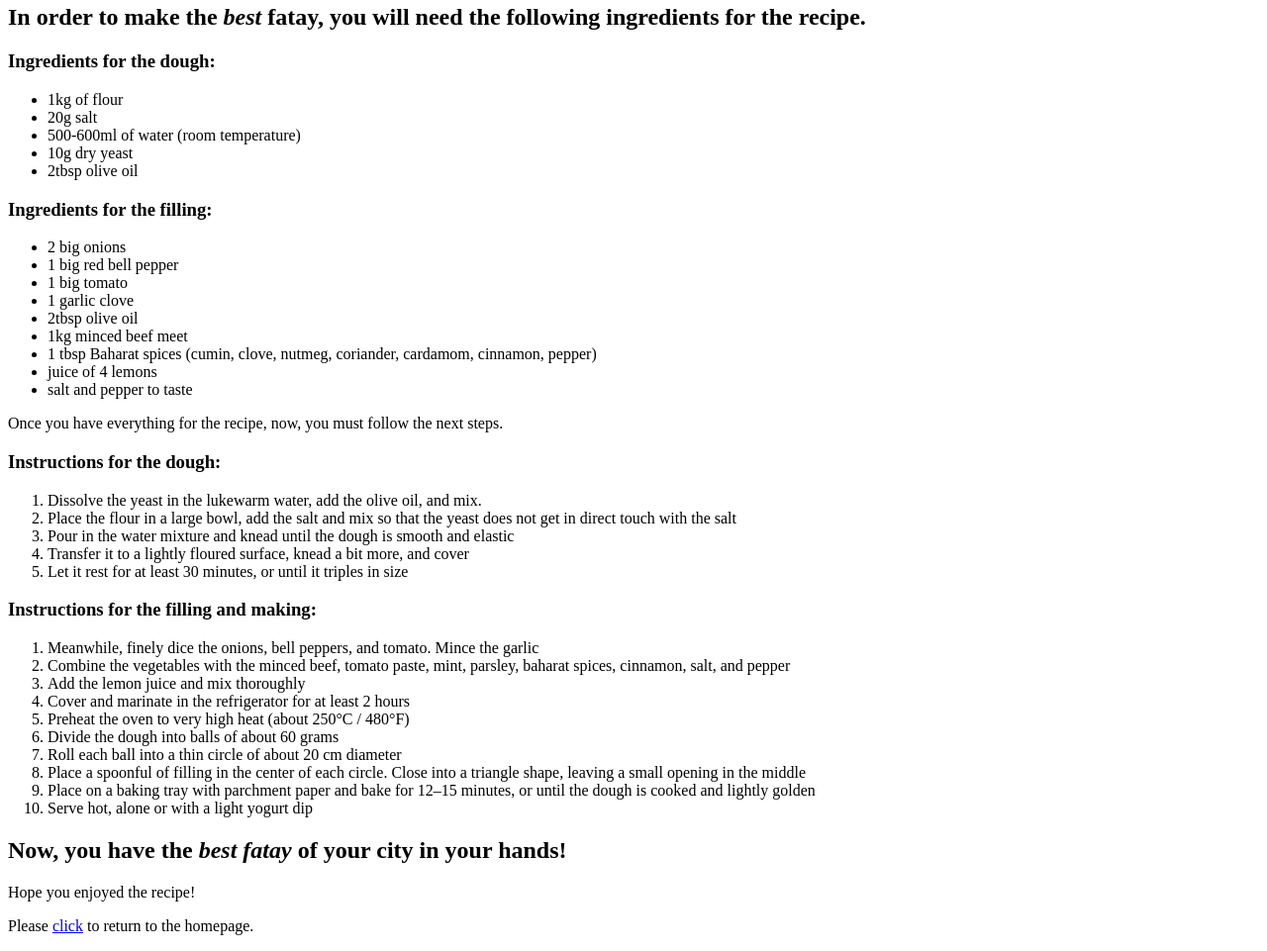
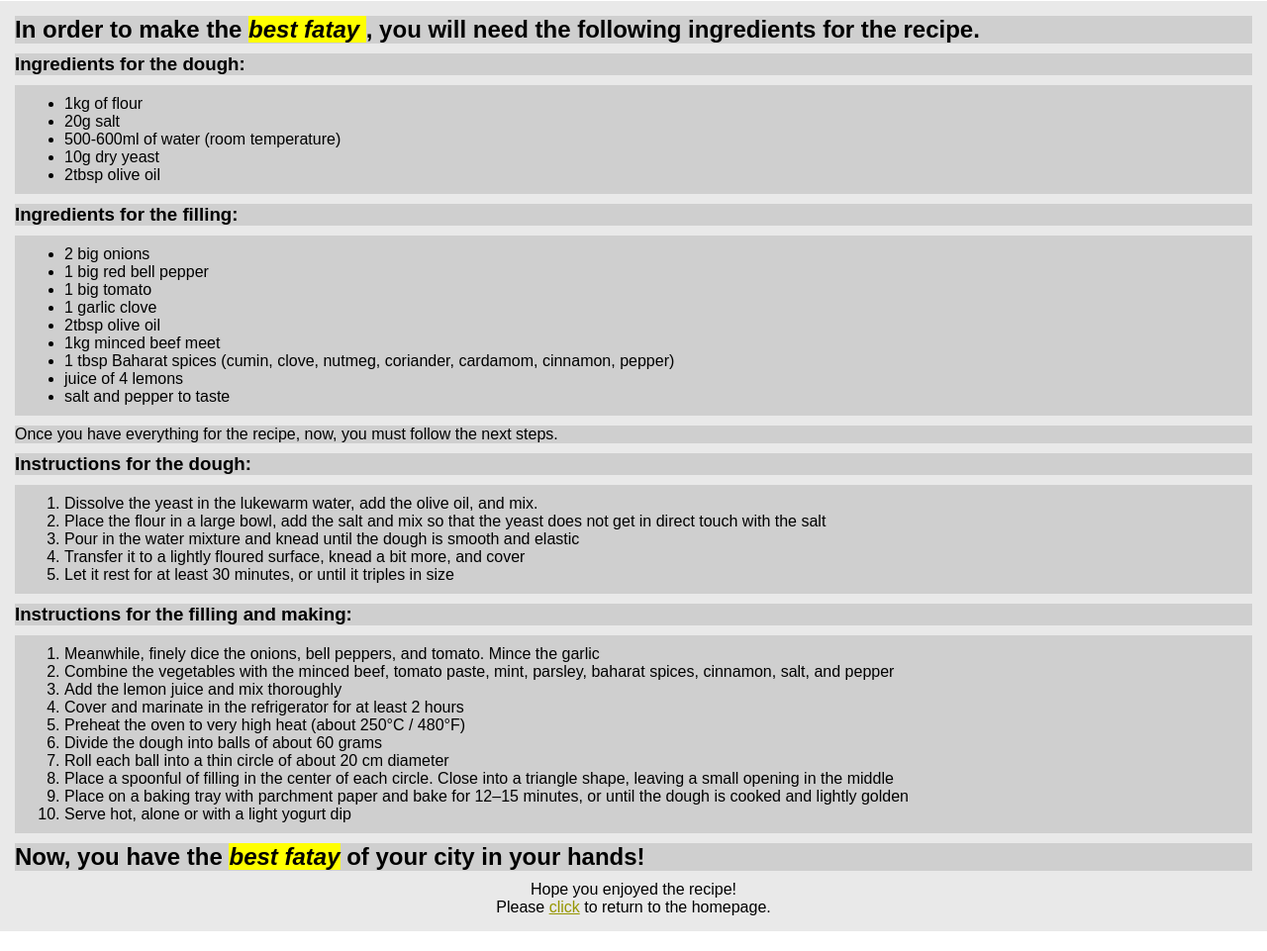
Before and after one commit to maxipdnr100/odin-recipes, a plain HTML site: page recipes/fatay.html in a window 1280 px wide. Shown: the part 376-1337 px from the top of the page at 99% size. Drawn offline with Linux system fonts and the light colour scheme.

Commit message:
Add first CSS prototypes to INDEX and FATAY pages

```diff
--- a/recipes/fatay.html
+++ b/recipes/fatay.html
@@ -4,12 +4,23 @@
     <meta charset="UTF-8">
     <meta name="viewport" content="width=device-width, initial-scale=1.0">
     <title>Fatay - Odin Recipes</title>
+    <link rel="stylesheet" href="styles-f.css">
 </head>
 <body>
+    <div class="title">
         <h1>Odin Recipes: Fatay</h1>
+    </div>
+    <div class="img">
         <img src="../img/fatay.jpeg" alt="fatay" width="200">
-    <h2>In order to make the <em>best</em> fatay, you will need the following ingredients for the recipe.</h2>
+    </div>
+    <div class="container">
+        <div class="subtitle">
+            <h2>In order to make the <span class="highlight"> <em>best fatay</em> </span>, you will need the following ingredients for the recipe.</h2>
+        </div>
+    <div class="subtitle">
         <h3>Ingredients for the dough:</h3>
+    </div>
+    <div class="list">
         <ul>
         <li>1kg of flour</li>
         <li>20g salt</li>
@@ -17,7 +28,11 @@
         <li>10g dry yeast</li>
         <li>2tbsp olive oil</li>
     </ul>
+    </div>
+    <div class="subtitle">
         <h3>Ingredients for the filling:</h3>
+    </div>
+    <div class="list">
         <ul>
         <li>2 big onions</li>
         <li>1 big red bell pepper</li>
@@ -29,8 +44,14 @@
         <li>juice of 4 lemons</li>
         <li>salt and pepper to taste</li>
     </ul>
+    </div>
+    <div class="text">
         <p>Once you have everything for the recipe, now, you must follow the next steps.</p>
+    </div>
+    <div class="subtitle">
         <h3>Instructions for the dough:</h3>
+    </div>
+    <div class="list">
         <ol>
         <li>Dissolve the yeast in the lukewarm water, add the olive oil, and mix.</li>
         <li>Place the flour in a large bowl, add the salt and mix so that the yeast does not get in direct touch with the salt</li>
@@ -38,7 +59,11 @@
         <li>Transfer it to a lightly floured surface, knead a bit more, and cover</li>
         <li>Let it rest for at least 30 minutes, or until it triples in size</li>
     </ol>
+    </div>
+    <div class="subtitle">
         <h3>Instructions for the filling and making:</h3>
+    </div>
+    <div class="list">
         <ol>
         <li>Meanwhile, finely dice the onions, bell peppers, and tomato. Mince the garlic</li>
         <li>Combine the vegetables with the minced beef, tomato paste, mint, parsley, baharat spices, cinnamon, salt, and pepper</li>
@@ -51,8 +76,14 @@
         <li>Place on a baking tray with parchment paper and bake for 12–15 minutes, or until the dough is cooked and lightly golden</li>
         <li>Serve hot, alone or with a light yogurt dip</li>
     </ol>
-    <h2>Now, you have the <em>best fatay</em> of your city in your hands!</h2>
+    </div>
+    <div class="subtitle">
+        <h2>Now, you have the <span class="highlight"> <em>best fatay</em></span> of your city in your hands!</h2>
+    </div>
+    <div class="thanks">
         <p>Hope you enjoyed the recipe!</p>
-    <p>Please <a href="../index.html">click</a> to return to the homepage.</p>
+    <p>Please <a href="../index.html" class="link">click</a> to return to the homepage.</p>
+    </div>
+    </div>
 </body>
 </html>
--- /dev/null
+++ b/recipes/styles-f.css
@@ -0,0 +1,46 @@
+* {
+    margin: 0;
+    font-family: Montserrat, sans-serif;
+}
+
+.highlight {
+    background-color: yellow;
+}
+
+.title {
+    margin: 10px auto;
+    padding: 20px;
+    text-align: center;
+    font-weight: 800;
+}
+/* Must solve img centering. */
+.img {
+}
+
+.container {
+    padding: 5px;
+    background-color: #e9e9e9;
+}
+.subtitle {
+    margin: 10px;
+    background-color: #cfcfcf;
+}
+
+.text {
+    margin: 10px;
+    background-color: #cfcfcf;
+}
+
+.list {
+    margin: 10px;
+    padding: 10px;
+    background-color: #cfcfcf;
+}
+.link {
+    color: rgb(150, 150, 0);
+}
+
+.thanks {
+    margin: 10px auto;
+    text-align: center;
+}
--- /dev/null
+++ b/styles.css
@@ -0,0 +1,42 @@
+* {
+    margin: 0;
+    font-family: Montserrat, sans-serif;
+}
+
+.highlight {
+    background-color: yellow;
+}
+
+.title {
+    margin: 10px auto;
+    padding: 20px;
+    text-align: center;
+    font-weight: 800;
+}
+.container {
+    padding: 5px;
+    background-color: #e9e9e9;
+}
+.subtitle {
+    margin: 10px;
+    background-color: #cfcfcf;
+}
+
+.text {
+    margin: 10px;
+    background-color: #cfcfcf;
+}
+
+.list {
+    margin: 10px;
+    padding: 10px;
+    background-color: #cfcfcf;
+}
+.link {
+    color: rgb(150, 150, 0);
+}
+
+.thanks {
+    margin: 10px auto;
+    text-align: center;
+}
```
Also changed, not shown: index.html (+22 -9 lines), 1 other file. Lines whose indentation alone changed are shown as unchanged.
